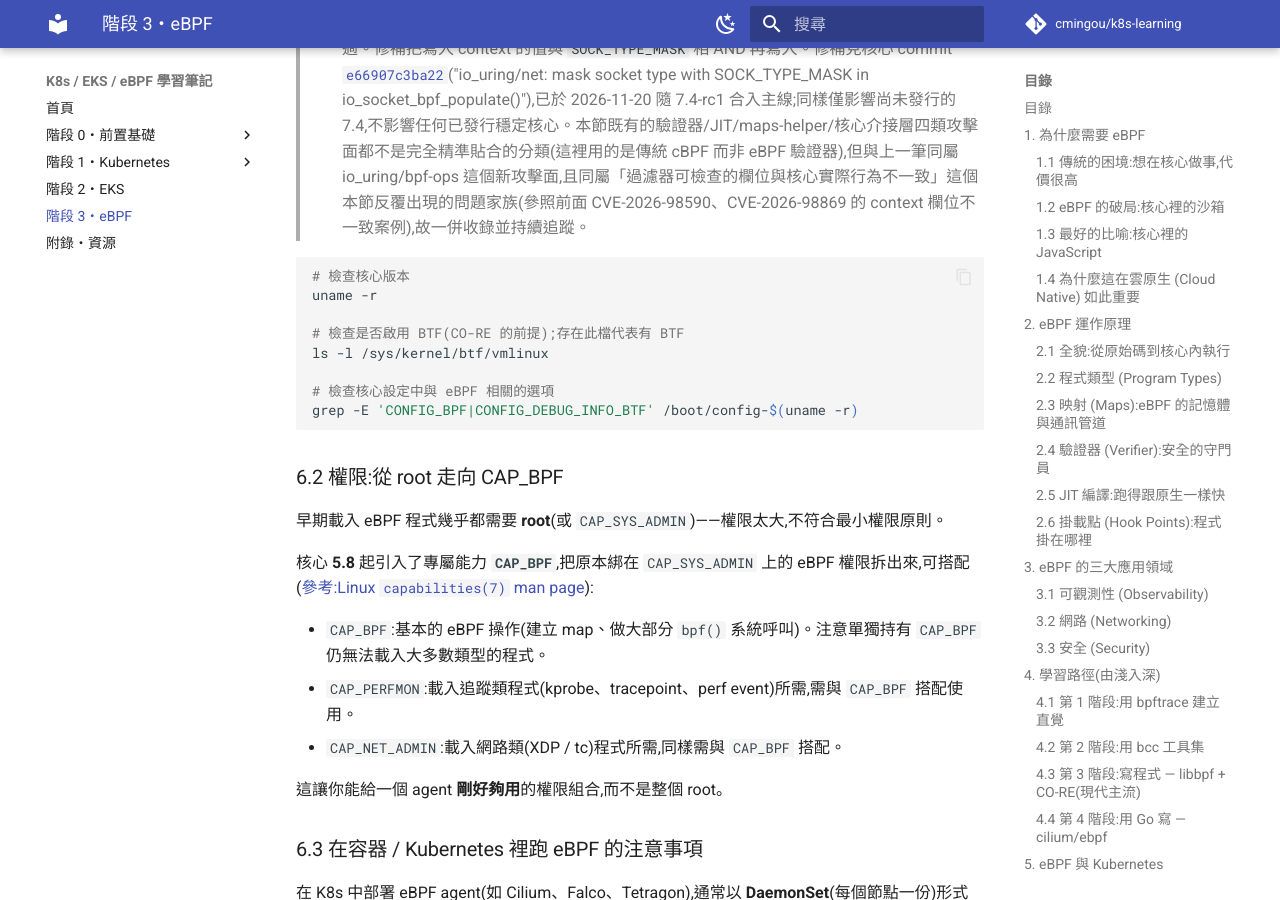
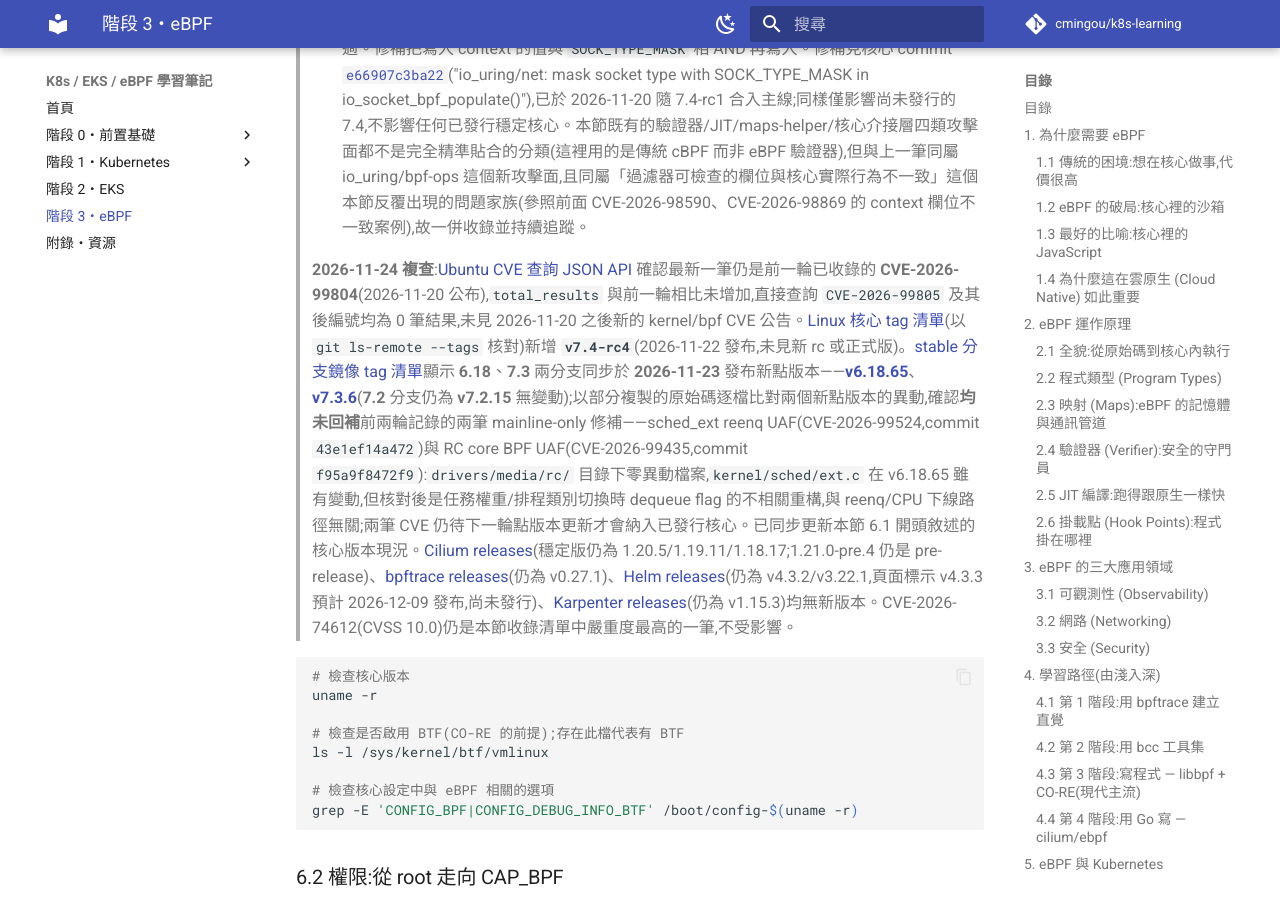
Before and after one commit to cmingou/k8s-learning, an MkDocs documentation site: the page built from docs/03-ebpf/README.md, in a window 1280 px wide and 900 px high, scrolled down 82665 px. Built offline with MkDocs 1.6.1 and Material for MkDocs 9.7.7, drawn with Linux system fonts in a browser that asks for light colours; comment, search, counter and statistics services are not loaded; some of the changed text lies outside the part shown.

Commit message:
Daily eBPF kernel CVE recheck (2026-11-24); track kernel 7.4-rc4/6.18.65/7.3.6 point releases
No new kernel/bpf CVEs since the 2026-11-20 batch (Ubuntu Security
Tracker tops out at CVE-2026-99804). Linux tagged v7.4-rc4
(2026-11-22); stable branches released v6.18.65 and v7.3.6
(2026-11-23). Verified by file-level diff that neither point release
backports the two previously tracked mainline-only fixes
(CVE-2026-99524 sched_ext reenq UAF, CVE-2026-99435 RC-core BPF UAF),
so both remain unpatched in any shipped kernel. Cilium, bpftrace,
Helm, and Karpenter all unchanged.

````diff
--- a/docs/03-ebpf/README.md
+++ b/docs/03-ebpf/README.md
@@ -519,7 +519,7 @@ eBPF 的功能與核心版本**強相關**。各功能登場的大致里程碑(
 | **5.7** | [BPF LSM](https://docs.kernel.org/bpf/prog_lsm.html) 引入 |
 | **5.8** | `CAP_BPF` / `CAP_PERFMON` 權限拆分、[Ring Buffer 映射](https://docs.kernel.org/bpf/ringbuf.html) 引入 |
 
-**實務建議:做 CO-RE 與現代開發,以核心 **5.4+**(理想 5.8+)且**啟用 BTF**(`CONFIG_DEBUG_INFO_BTF=y`)為基準。**(截至 2026 年 10 月,主線核心已進入 **7.x** 系列——[Linux 7.0 於 2026 年 4 月發布](https://kernelnewbies.org/Linux_7.0),其後 7.1 接續,**7.2** 已於 **2026-08-16** 發布([Phoronix 報導](https://www.phoronix.com/news/Linux-7.2-Released)),穩定分支持續滾動,**7.2** 分支截至 **2026-11-01** 已來到 **7.2.15**,**6.18** 分支截至 **2026-11-17** 已來到 **6.18.64**([stable 分支鏡像 tag 清單](https://github.com/gregkh/linux/tags));**主線 (mainline) 版本 7.3 已如期於 2026-10-18 正式定案發布**(未再加開 rc8,[Linux 核心原始碼 `v7.3` 標籤](https://github.com/torvalds/linux/releases/tag/v7.3)),其點版本截至 **2026-11-17** 已來到 **7.3.5**([同上 tag 清單](https://github.com/gregkh/linux/tags));**7.4 的合併窗口已關閉**,**`v7.4-rc3` 已於 2026-11-15 發布**([Linux 核心 tag 清單](https://github.com/torvalds/linux/tags)),主線開發現已進入 rc 測試階段;上述 5.4+/5.8+ 只是「CO-RE 可用」的**最低**基準,新專案沒有理由不用更新的 LTS 核心。)
+**實務建議:做 CO-RE 與現代開發,以核心 **5.4+**(理想 5.8+)且**啟用 BTF**(`CONFIG_DEBUG_INFO_BTF=y`)為基準。**(截至 2026 年 10 月,主線核心已進入 **7.x** 系列——[Linux 7.0 於 2026 年 4 月發布](https://kernelnewbies.org/Linux_7.0),其後 7.1 接續,**7.2** 已於 **2026-08-16** 發布([Phoronix 報導](https://www.phoronix.com/news/Linux-7.2-Released)),穩定分支持續滾動,**7.2** 分支截至 **2026-11-01** 已來到 **7.2.15**,**6.18** 分支截至 **2026-11-23** 已來到 **6.18.65**([stable 分支鏡像 tag 清單](https://github.com/gregkh/linux/tags));**主線 (mainline) 版本 7.3 已如期於 2026-10-18 正式定案發布**(未再加開 rc8,[Linux 核心原始碼 `v7.3` 標籤](https://github.com/torvalds/linux/releases/tag/v7.3)),其點版本截至 **2026-11-23** 已來到 **7.3.6**([同上 tag 清單](https://github.com/gregkh/linux/tags));**7.4 的合併窗口已關閉**,**`v7.4-rc4` 已於 2026-11-22 發布**([Linux 核心 tag 清單](https://github.com/torvalds/linux/tags)),主線開發現已進入 rc 測試階段;上述 5.4+/5.8+ 只是「CO-RE 可用」的**最低**基準,新專案沒有理由不用更新的 LTS 核心。)
 
 > **近期已知的 eBPF 相關核心安全公告**(提醒:eBPF 的攻擊面包含驗證器、maps、helper 三處,以下各對應一處):
 > - **[CVE-2026-63830](https://ubuntu.com/security/CVE-2026-63830)**(CVSS 9.4,Critical,2026-07-19 揭露):`sk_msg` 的 `sg.copy` bitmap 是 scatterlist entry 的「所有權狀態」標記,但 sockmap/TLS 的 transform 路徑在 move、copy、split、compact `msg->sg.data[]` entries 時,沒有同步搬動對應的 `sg.copy` bit,導致外部(page cache)所擁有的記憶體頁被誤判為可由 BPF 修改,可寫入原本唯讀的 page cache 內容。屬於本節分類中的 **maps/helper** 攻擊面;修補見核心 commit [`406e8a651a7b`](https://git.kernel.org/linus/406e8a651a7b854c41fecd5117bb282b3a6c2c6b)。(註:CVSS 9.4 曾是本清單一度最高分,但下面 2026-08-22 揭露的 CVE-2026-74612 以 CVSS 10.0 超越,詳見下方該筆說明。)
@@ -845,6 +845,8 @@ eBPF 的功能與核心版本**強相關**。各功能登場的大致里程碑(
 > - **[CVE-2026-99435](https://ubuntu.com/security/CVE-2026-99435)**(CVSS 未公布,Ubuntu priority Medium,2026-11-20 公布):Linux 的 **RC core**(紅外線/遙控器輸入子系統)支援把 BPF 程式(`BPF_PROG_TYPE_LIRC_MODE2`)附掛在 `rc_dev->raw` 上解析原始 IR 事件。此前一次修正競爭條件的改動(commit `dccc0c3ddf8f`,修正裝置 unregister 與 urb/irq callback 之間的 race)讓裝置 unregister 後 `rcdev->raw` 不再被設回 NULL——但 `raw->progs`(該裝置上附掛的 BPF 程式清單)卻可能因此指向已釋放的舊資料,形成 Use-After-Free。修補見核心 commit [`f95a9f8472f9`](https://github.com/torvalds/linux/commit/f95a9f8472f97c30106513fc7494b7abad243949)("media: rc: Fix use after free in bpf progs"),已於 2026-11-20 隨 Linux 7.4-rc1 合入主線,`git.kernel.org/stable` 已列出多筆穩定分支回補 commit,惟截至本次複查 6.18/7.3/7.2 三分支尚無包含此修補的新點版本。攻擊面與本節 2./5. 節討論的 BPF 掛載點相關但相當冷門(需要有 RC/IR 裝置、且曾載入 `BPF_PROG_TYPE_LIRC_MODE2` 程式),屬於**核心介接層**(裝置 unregister 與附掛 BPF 程式生命週期不同步)的問題,與前面多筆 trampoline/fprobe 的 UAF 同屬「解除附掛與使用中程式的生命週期管理」問題家族,但這次發生在與 datapath/sched_ext 無關的冷門子系統。
 > - **[CVE-2026-99801](https://ubuntu.com/security/CVE-2026-99801)**(CVSS 未公布,Ubuntu priority Medium,2026-11-20 公布):本次複查首度在收錄清單中見到的全新攻擊面——**`io_uring/bpf-ops`**,一個讓 BPF **迴圈程式(loop program)** 透過新的 `bpf_io_uring_submit_sqes()` kfunc,直接在核心內送出 io_uring SQE(submission queue entry)的機制(由該子系統新增的檔案 `io_uring/bpf-ops.c` 提供,隨 Linux **7.4** 合入;撰文時主線仍在 `v7.4-rc3`,**尚未有任何正式發行版包含此功能**)。問題是:`bpf_io_uring_submit_sqes()` 呼叫 `io_submit_sqes()` 時,`current->bpf_ctx` 仍設定為該 BPF 程式的執行環境(run context)——而 socket 層的 `has_current_bpf_ctx()` 原本是用來識別「呼叫來自 `bpf_setsockopt()` 等受信任的 BPF helper」,因而略過一般的權限檢查(capability check)與 socket 鎖(`lock_sock()`)。由於這個 run context 洩漏進了從使用者空間送出的 SQE,一個 `SOCKET_URING_OP_SETSOCKOPT` 請求就能繞過 `sockopt_capable()` 的權限檢查,在沒有對應能力(例如通常需要 `CAP_NET_ADMIN` 的 `SO_MARK`、`IP_TRANSPARENT`、`TCP_REPAIR` 等選項)的情況下生效,commit 訊息中並提到 `IP_OPTIONS` 的競爭情況可能導致 double free;同理,一個經 `IORING_OP_SENDMSG` 送出的 `SOCK_DESTROY` 請求也能不經 socket 鎖就呼叫 `tcp_abort()`。修補讓送出 SQE 時暫時清空這個 run context。修補見核心 commit [`8543a39f03db`](https://github.com/torvalds/linux/commit/8543a39f03db8816a2d80d0c92c132a19f2afb48)("io_uring/bpf-ops: clear bpf_ctx while submitting SQEs"),`Fixes` 標記回指引入此功能的 commit `8908192`("io_uring/bpf-ops: add kfunc helpers"),已於 2026-11-20 隨 7.4-rc1 合入主線;Ubuntu 的 CVE 記錄未列出任何穩定分支回補 commit,與下一筆 CVE-2026-99803 相同,均只影響尚未發行的 7.4,**對目前任何已發行的穩定核心(含 6.18/7.3/7.2 LTS 分支,以及 EKS 等託管叢集節點使用的核心)均無影響**。性質上是繞過權限檢查/鎖定的問題,屬於**核心介接層**(BPF run context 經由新的 io_uring 整合點外洩)攻擊面,是本節目前唯一與「BPF 驅動 io_uring」這個新方向有關的案例,值得後續持續追蹤。
 > - **[CVE-2026-99803](https://ubuntu.com/security/CVE-2026-99803)**(CVSS 未公布,Ubuntu priority Medium,2026-11-20 公布):同屬上一筆 **`io_uring/bpf-ops`** 新攻擊面,發生在既有的 `IORING_OP_SOCKET` cBPF 過濾功能(commit `cff1c26`,"io_uring/net: allow filtering on IORING_OP_SOCKET data")。`io_socket_bpf_populate()` 把即將建立的 socket 型別(`sock->type`)寫進 BPF context 供 cBPF 過濾器檢查,但寫入時未遮除 `SOCK_CLOEXEC`/`SOCK_NONBLOCK` 等建立旗標(這些旗標稍後才會在 `__sys_socket_file()` 被剝除)——攻擊者只要在型別上額外 OR 進這些旗標位元,就能讓原本檢查「型別是否等於 `SOCK_DGRAM`/`SOCK_STREAM`」之類的 cBPF 過濾規則被繞過。修補把寫入 context 的值與 `SOCK_TYPE_MASK` 相 AND 再寫入。修補見核心 commit [`e66907c3ba22`](https://github.com/torvalds/linux/commit/e66907c3ba229399ecfb4ef032b95a4a071c894e)("io_uring/net: mask socket type with SOCK_TYPE_MASK in io_socket_bpf_populate()"),已於 2026-11-20 隨 7.4-rc1 合入主線;同樣僅影響尚未發行的 7.4,不影響任何已發行穩定核心。本節既有的驗證器/JIT/maps-helper/核心介接層四類攻擊面都不是完全精準貼合的分類(這裡用的是傳統 cBPF 而非 eBPF 驗證器),但與上一筆同屬 io_uring/bpf-ops 這個新攻擊面,且同屬「過濾器可檢查的欄位與核心實際行為不一致」這個本節反覆出現的問題家族(參照前面 CVE-2026-98590、CVE-2026-98869 的 context 欄位不一致案例),故一併收錄並持續追蹤。
+>
+> **2026-11-24 複查**:[Ubuntu CVE 查詢 JSON API](https://ubuntu.com/security/cves.json?package=linux&order=newest) 確認最新一筆仍是前一輪已收錄的 **CVE-2026-99804**(2026-11-20 公布),`total_results` 與前一輪相比未增加,直接查詢 `CVE-2026-99805` 及其後編號均為 0 筆結果,未見 2026-11-20 之後新的 kernel/bpf CVE 公告。[Linux 核心 tag 清單](https://github.com/torvalds/linux/tags)(以 `git ls-remote --tags` 核對)新增 **`v7.4-rc4`**(2026-11-22 發布,未見新 rc 或正式版)。[stable 分支鏡像 tag 清單](https://github.com/gregkh/linux/tags)顯示 **6.18**、**7.3** 兩分支同步於 **2026-11-23** 發布新點版本——[**v6.18.65**](https://github.com/gregkh/linux/releases/tag/v6.18.65)、[**v7.3.6**](https://github.com/gregkh/linux/releases/tag/v7.3.6)(**7.2** 分支仍為 **v7.2.15** 無變動);以部分複製的原始碼逐檔比對兩個新點版本的異動,確認**均未回補**前兩輪記錄的兩筆 mainline-only 修補——sched_ext reenq UAF(CVE-2026-99524,commit `43e1ef14a472`)與 RC core BPF UAF(CVE-2026-99435,commit `f95a9f8472f9`):`drivers/media/rc/` 目錄下零異動檔案,`kernel/sched/ext.c` 在 v6.18.65 雖有變動,但核對後是任務權重/排程類別切換時 dequeue flag 的不相關重構,與 reenq/CPU 下線路徑無關;兩筆 CVE 仍待下一輪點版本更新才會納入已發行核心。已同步更新本節 6.1 開頭敘述的核心版本現況。[Cilium releases](https://github.com/cilium/cilium/releases)(穩定版仍為 1.20.5/1.19.11/1.18.17;1.21.0-pre.4 仍是 pre-release)、[bpftrace releases](https://github.com/bpftrace/bpftrace/releases)(仍為 v0.27.1)、[Helm releases](https://github.com/helm/helm/releases)(仍為 v4.3.2/v3.22.1,頁面標示 v4.3.3 預計 2026-12-09 發布,尚未發行)、[Karpenter releases](https://github.com/aws/karpenter-provider-aws/releases)(仍為 v1.15.3)均無新版本。CVE-2026-74612(CVSS 10.0)仍是本節收錄清單中嚴重度最高的一筆,不受影響。
 
 ```bash
 # 檢查核心版本
````
